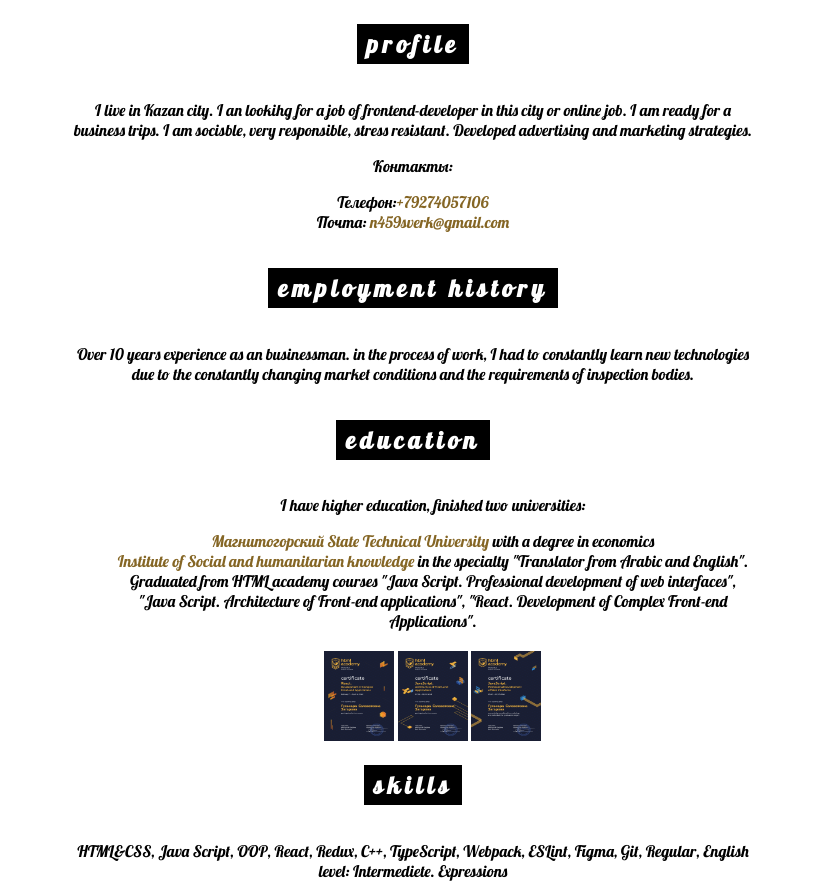
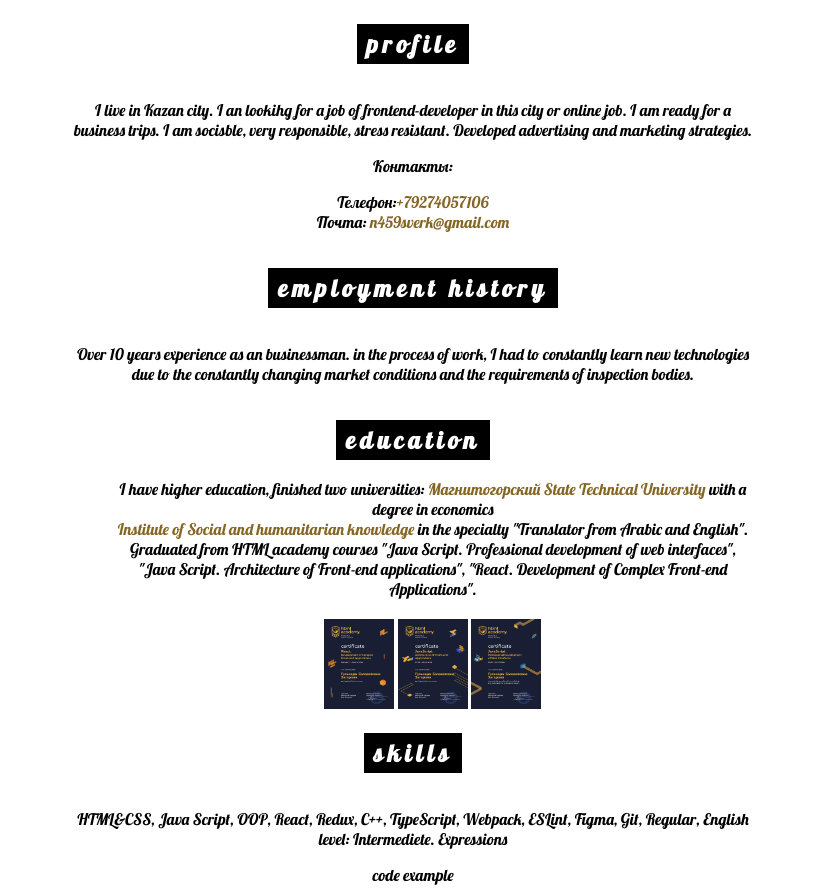
Before and after one commit to ZagarovaGS/ZagarovaGS.github.io, a plain HTML site: page index.html in a window 1280 px wide. Shown: the part 132-1026 px from the top of the page, without its empty margins (224-1055 px from the left). Drawn offline with Linux system fonts and the light colour scheme.

Commit message:
исправили неточности

```diff
--- a/index.html
+++ b/index.html
@@ -56,8 +56,9 @@
             </li>
             <li id="education">
                 <h2>education</h2>
-                <ul><p>I have higher education, finished two universities:</p>
+                <ul>
                     <li>
+                        I have higher education, finished two universities:
                         <a href=" https://www.magtu.ru/" target="_blank">Магнитогорский
                             State Technical University</a> with a degree in economics
                     </li>
@@ -96,7 +97,7 @@
     <footer>
         <div class="course">
             <div class="course-logo">
-                <img src="./assets/img/rs_school_js.png">
+                <img src="./assets/img/rs_school_js.png" alt="logo">
             </div>
             <div class="course-link">
                 <a href="https://rs.school/js">Курс RS School можно посмотреть здесь</a>
```
